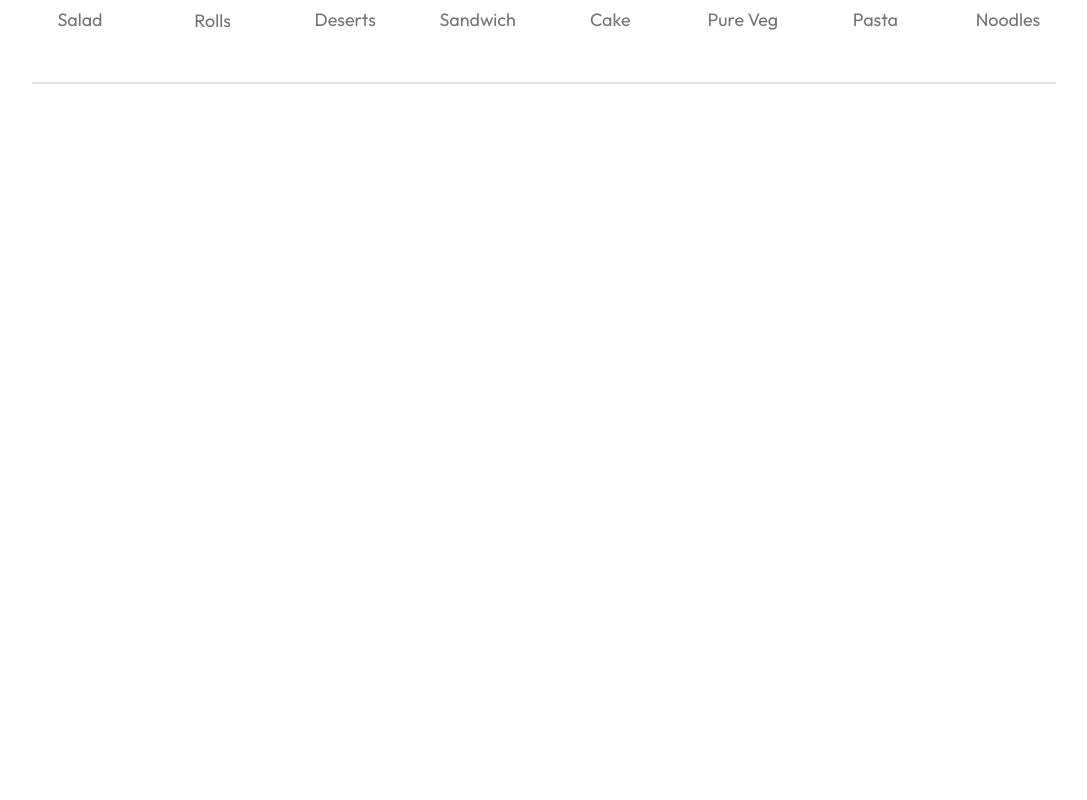
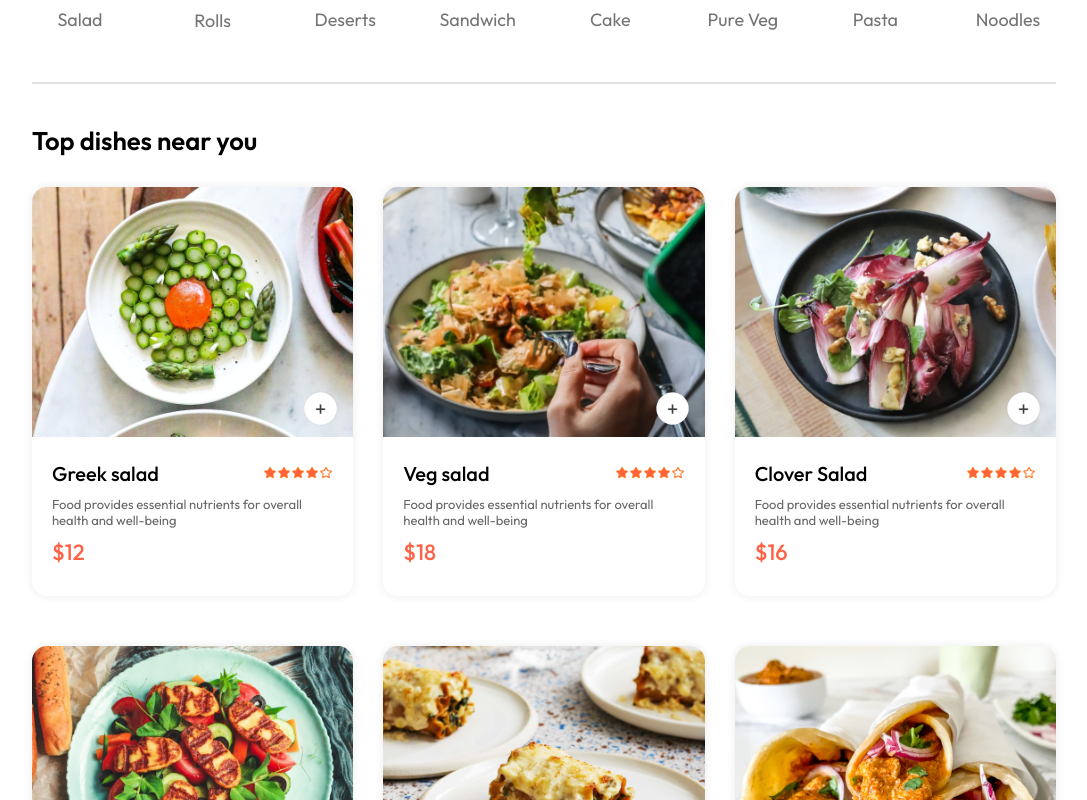
Before and after one commit to giovannad13/React-Food-Delivery, a React (Vite) app in the folder frontend/: page / in a window 1280 px wide. Shown: the part 840-1640 px from the top of the page, without its empty margins (96-1183 px from the left). Before the commit the page ends 934 px from the top, so only its background shows below. Built offline with nearby package versions, Linux system fonts and the light colour scheme.

Commit message:
menu-images

```diff
--- /dev/null
+++ b/frontend/src/Context/StoreContext.jsx
@@ -0,0 +1,45 @@
+import { useState } from "react";
+import { useEffect } from "react";
+import { createContext } from "react";
+import { food_list } from "../assets/assets";
+
+export const StoreContext = createContext(null)
+
+const StoreContextProvider = (props) => {
+
+        const [cartItems,setCartItems] = useState({});
+
+        const addToCart = (itemId) => {
+            if (!cartItems[itemId]) {
+                setCartItems((prev)=>({...prev,[itemId]:1}))
+            }
+            else {
+                setCartItems((prev)=>({...prev,[itemId]:prev[itemId]+1}))
+            }
+        }
+
+        const removeFromCart = (itemId) => {
+            setCartItems((prev)=>({...prev,[itemId]:prev[itemId]-1}))
+        }
+
+        useEffect(()=>{
+            console.log(cartItems);
+        },[cartItems])
+
+
+    const contextValue = {
+        food_list,
+        cartItems,
+        setCartItems,
+        addToCart,
+        removeFromCart
+    }
+
+    return (
+        <StoreContext.Provider value={contextValue}>
+            {props.children}
+        </StoreContext.Provider>
+    )
+}
+
+export default StoreContextProvider;
--- /dev/null
+++ b/frontend/src/components/FoodDisplay/FoodDisplay.css
@@ -0,0 +1,16 @@
+.food-display{
+    margin-top: 30px;
+}
+
+.food-display h2{
+    font-size: max(2vw,24px);
+    font-weight: 600;
+}
+
+.food-display-list{
+    display: grid;
+    grid-template-columns: repeat(auto-fill,minmax(240px,1fr));
+    margin-top: 30px;
+    gap: 30px;
+    row-gap: 50px;
+}
--- /dev/null
+++ b/frontend/src/components/FoodDisplay/FoodDisplay.jsx
@@ -0,0 +1,26 @@
+import React from 'react'
+import { useContext } from 'react'
+import { StoreContext } from '../../Context/StoreContext'
+import FoodItem from '../FoodItem/FoodItem'
+import './FoodDisplay.css'
+
+const FoodDisplay = ({category}) => {
+
+    const {food_list} = useContext(StoreContext)
+
+
+  return (
+    <div className='food-display' id='food-display'>
+      <h2>Top dishes near you</h2>
+      <div className="food-display-list">
+        {food_list.map((item,index)=>{
+            if (category==="All" || category===item.category) {
+                return  <FoodItem key={index} id={item._id} name={item.name} description={item.description} price={item.price} image={item.image} />
+            }
+        })}
+      </div>
+    </div>
+  )
+}
+
+export default FoodDisplay
--- /dev/null
+++ b/frontend/src/components/FoodItem/FoodItem.css
@@ -0,0 +1,74 @@
+.food-item{
+    width: 100%;
+    margin: auto;
+    border-radius: 15px;
+    box-shadow: 0px 0px 10px #00000015;
+    transition: 0.3s;
+    animation: fadeIn 1s;
+}
+
+.food-item-image{
+    width: 100%;
+    border-radius: 15px 15px 0px 0px;
+}
+
+.food-item-info{
+    padding: 20px;
+}
+
+.food-item-name-rating{
+    display: flex;
+    justify-content: space-between;
+    align-items: center;
+    margin-bottom: 10px;
+}
+
+.food-item-name-rating p{
+    font-size: 20px;
+    font-weight: 500;
+}
+
+.food-item-name-rating img{
+    width: 70px;
+}
+
+.food-item-desc{
+    color: #676767;
+    font-size: 13px;
+}
+
+.food-item-price{
+    color: tomato;
+    font-size: 22px;
+    font-weight: 500;
+    margin: 10px 0px;
+}
+
+.food-item-img-container{
+    position: relative;
+}
+
+.food-item-img-container .add{
+    width: 35px;
+    position: absolute;
+    bottom: 15px;
+    right: 15px;
+    cursor: pointer;
+    border-radius: 50%;
+}
+
+.food-item-counter{
+    position: absolute;
+    bottom: 15px;
+    right: 15px;
+    display: flex;
+    align-items: center;
+    gap: 10px;
+    padding: 6px;
+    border-radius: 50px;
+    background-color: white;
+}
+
+.food-item-counter img{
+    width: 30px;
+}
--- /dev/null
+++ b/frontend/src/components/FoodItem/FoodItem.jsx
@@ -0,0 +1,37 @@
+import React from 'react'
+import { useContext } from 'react'
+import { assets } from '../../assets/assets'
+import { StoreContext } from '../../Context/StoreContext'
+import './FoodItem.css'
+
+const FoodItem = ({id,name,price,description,image}) => {
+
+
+    const {cartItems,addToCart,removeFromCart} = useContext(StoreContext);
+
+  return (
+    <div className='food-item'>
+        <div className="food-item-img-container">
+            <img className='food-item-image' src={image} alt="" />
+            {!cartItems[id]
+                ?<img className='add' onClick={()=>addToCart(id)} src={assets.add_icon_white} alt="" />
+                :<div className='food-item-counter'>
+                    <img onClick={()=>removeFromCart(id)} src={assets.remove_icon_red} alt="" />
+                    <p>{cartItems[id]}</p>
+                    <img onClick={()=>addToCart(id)} src={assets.add_icon_green} alt="" />
+                </div>
+            }
+        </div>
+        <div className="food-item-info">
+            <div className="food-item-name-rating">
+                <p>{name}</p>
+                <img src={assets.rating_starts} alt="" />
+            </div>
+            <p className="food-item-desc">{description}</p>
+            <p className="food-item-price">${price}</p>
+        </div>
+    </div>
+  )
+}
+
+export default FoodItem
--- a/frontend/src/main.jsx
+++ b/frontend/src/main.jsx
@@ -3,10 +3,12 @@
 import App from './App.jsx'
 import './index.css'
 import { BrowserRouter } from 'react-router-dom'
+import StoreContextProvider from './Context/StoreContext.jsx'
 
 ReactDOM.createRoot(document.getElementById('root')).render(
   <BrowserRouter>
-    <App />
+    <StoreContextProvider>
+        <App />
+    </StoreContextProvider>
   </BrowserRouter>
-
 )
--- a/frontend/src/pages/Home/Home.jsx
+++ b/frontend/src/pages/Home/Home.jsx
@@ -1,6 +1,7 @@
 import React from 'react'
 import { useState } from 'react'
 import ExploreMenu from '../../components/ExploreMenu/ExploreMenu'
+import FoodDisplay from '../../components/FoodDisplay/FoodDisplay'
 import Header from '../../components/Header/Header'
 import './Home.css'
 
@@ -12,6 +13,7 @@
     <div>
       <Header/>
       <ExploreMenu category={category} setCategory={setCategory}/>
+      <FoodDisplay category={category}/>
     </div>
   )
 }
```
